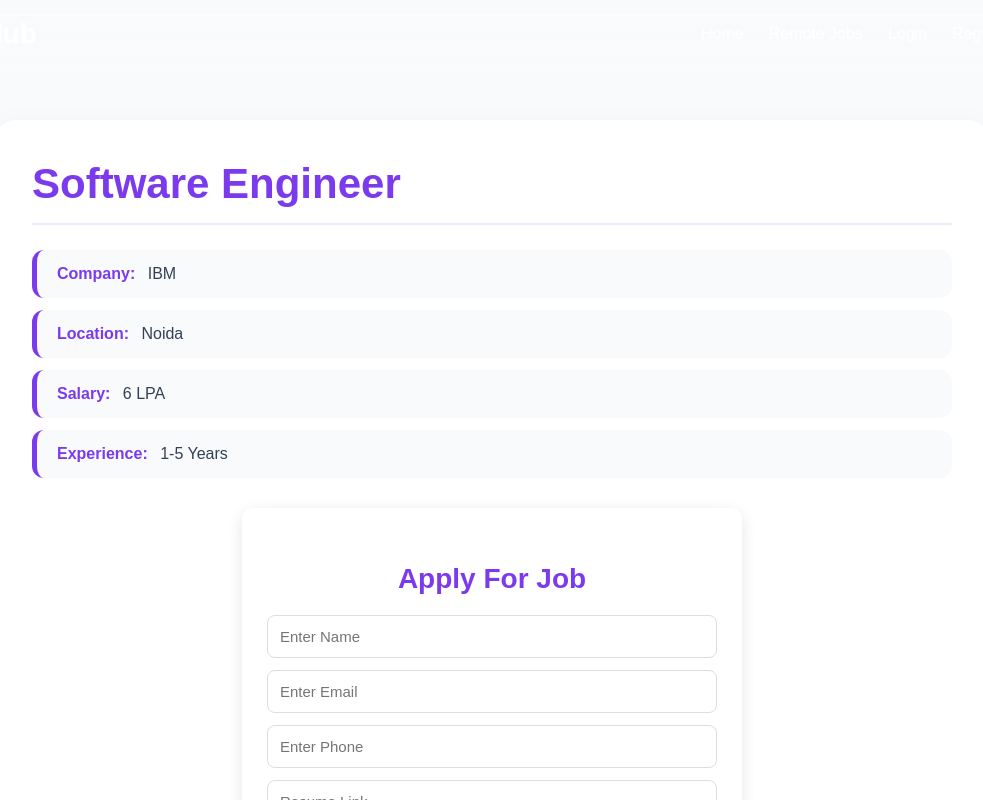
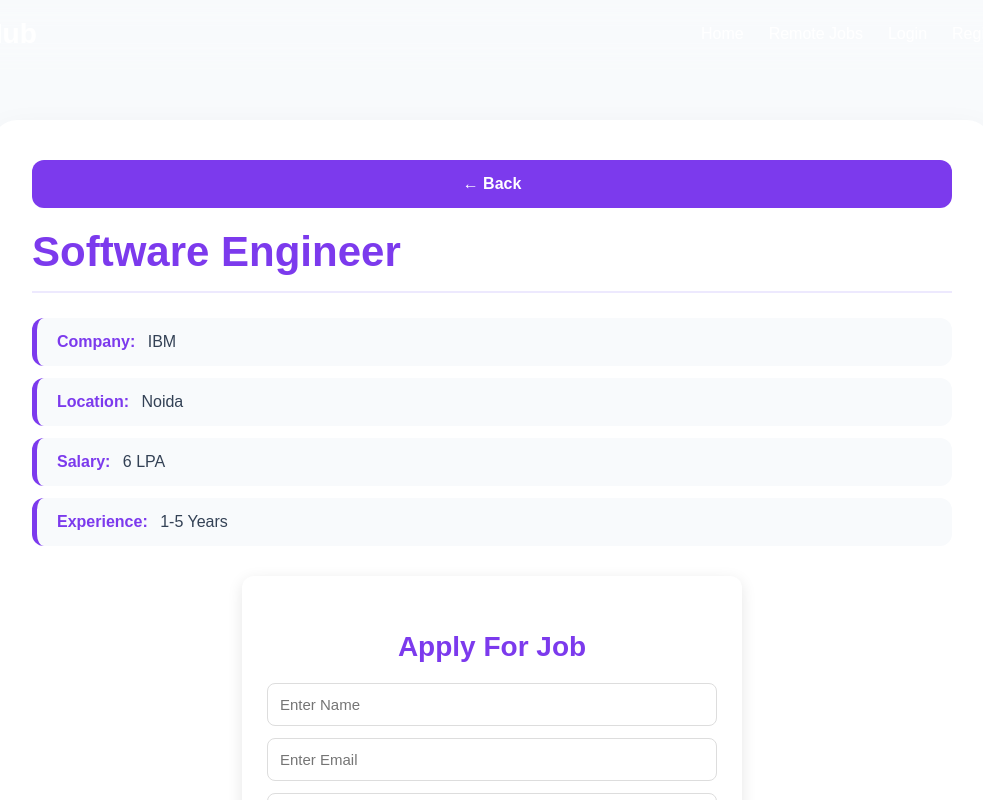
Before and after one commit to manoharanmaris27052005-dev/TalentHub-React, a React (Vite) app: page /job/1 in a window 1280 px wide. Shown: the top 800 px of the page, without its empty margins (148-1131 px from the left). Built offline with nearby package versions, Linux system fonts and the light colour scheme; sample sign-in values are in the browser's storage.

Commit message:
Added back button to JobDetails

```diff
--- a/src/App.css
+++ b/src/App.css
@@ -285,3 +285,17 @@
   cursor: pointer;
   font-size: 18px;
 }
+.back-btn {
+  padding: 10px 15px;
+  border: none;
+  border-radius: 8px;
+  cursor: pointer;
+  margin-bottom: 20px;
+  background: #2563eb;
+  color: white;
+  font-weight: bold;
+}
+
+.back-btn:hover {
+  opacity: 0.9;
+}
--- a/src/index.css
+++ b/src/index.css
@@ -1332,3 +1332,10 @@
   cursor: pointer;
   font-size: 18px;
 }
+.back-btn {
+  padding: 10px 15px;
+  border: none;
+  border-radius: 8px;
+  cursor: pointer;
+  margin-bottom: 20px;
+}
--- a/src/pages/JobDetails.jsx
+++ b/src/pages/JobDetails.jsx
@@ -1,10 +1,12 @@
-import { useParams } from "react-router-dom";
+import { useParams, useNavigate } from "react-router-dom";
 import jobsData from "../data/jobs";
 import ApplyForm from "../components/ApplyForm";
 
 function JobDetails() {
 
   const { id } = useParams();
+
+  const navigate = useNavigate();
 
   const job = jobsData.find(
     (item) =>
@@ -16,6 +18,13 @@
     return (
 
       <div className="details-container">
+
+        <button
+          onClick={() => navigate(-1)}
+          className="back-btn"
+        >
+          ← Back
+        </button>
 
         <h2>
           Job Not Found
@@ -30,6 +39,13 @@
   return (
 
     <div className="details-container">
+
+      <button
+        onClick={() => navigate(-1)}
+        className="back-btn"
+      >
+        ← Back
+      </button>
 
       <h1>
         {job.title}
```
